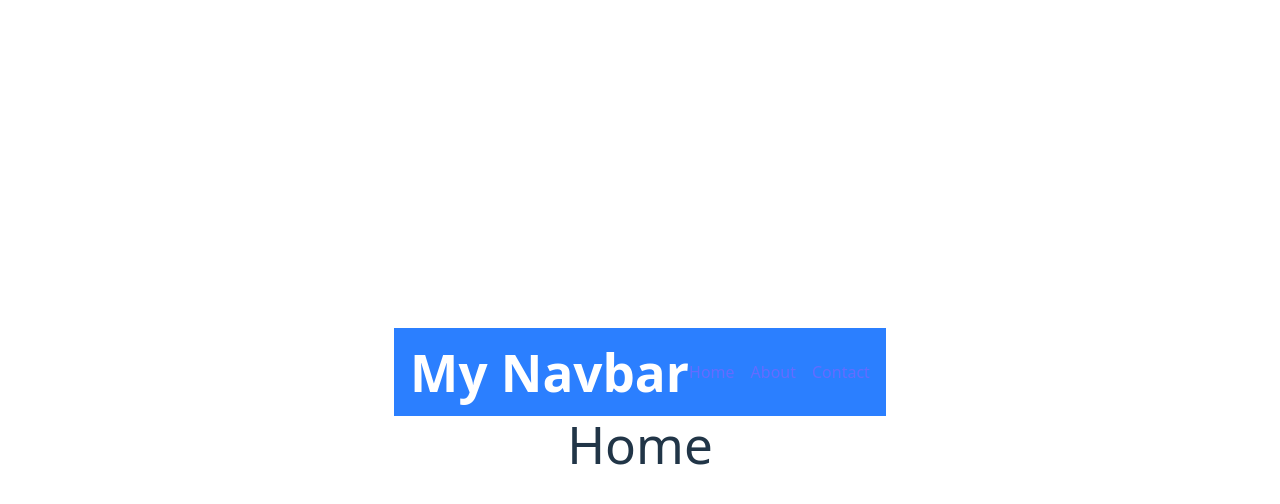
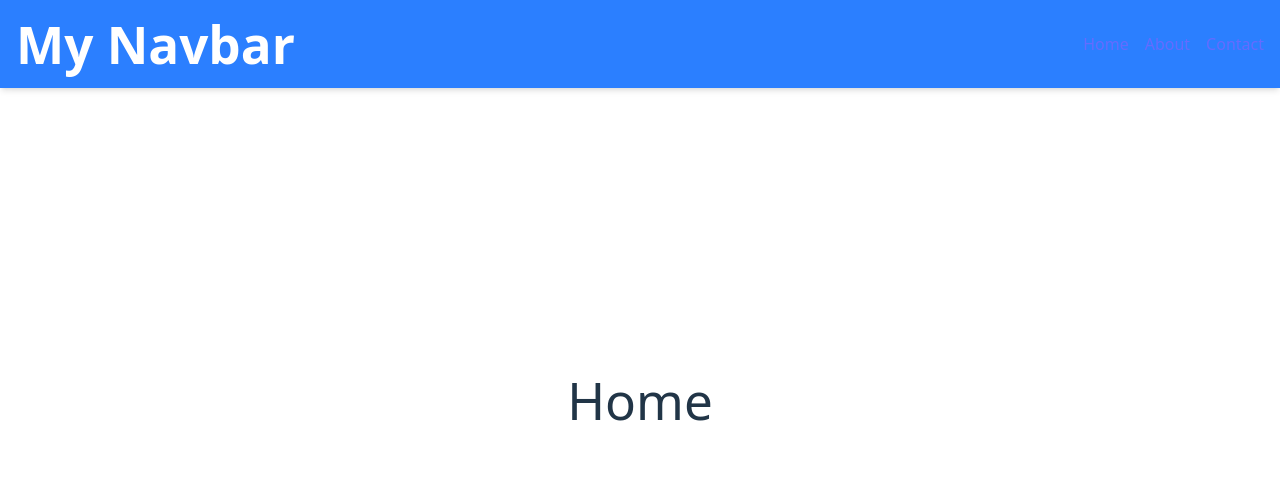
Before and after one commit to marcovicar/insta-clone, a React (Vite) app: page / in a window 1280 px wide. Shown: the top 504 px of the page. Built offline with nearby package versions, Linux system fonts and the light colour scheme.

Commit message:
navbar on top

```diff
--- a/src/components/Navbar.jsx
+++ b/src/components/Navbar.jsx
@@ -4,7 +4,7 @@ const Navbar = () => {
   return (
     <>
     <header>
-        <nav className="bg-blue-500 p-4 text-white">
+        <nav className="bg-blue-500 p-4 text-white fixed top-0 left-0 w-full bg-blue-500 p-4 text-white shadow-md">
         <div className="container mx-auto flex justify-between items-center">
             <h1 className="text-xl font-bold">My Navbar</h1>
             <ul className="flex space-x-4">
@@ -15,7 +15,6 @@ const Navbar = () => {
         </div>
         </nav>
     </header>
-
     </>
   );
 };
```
